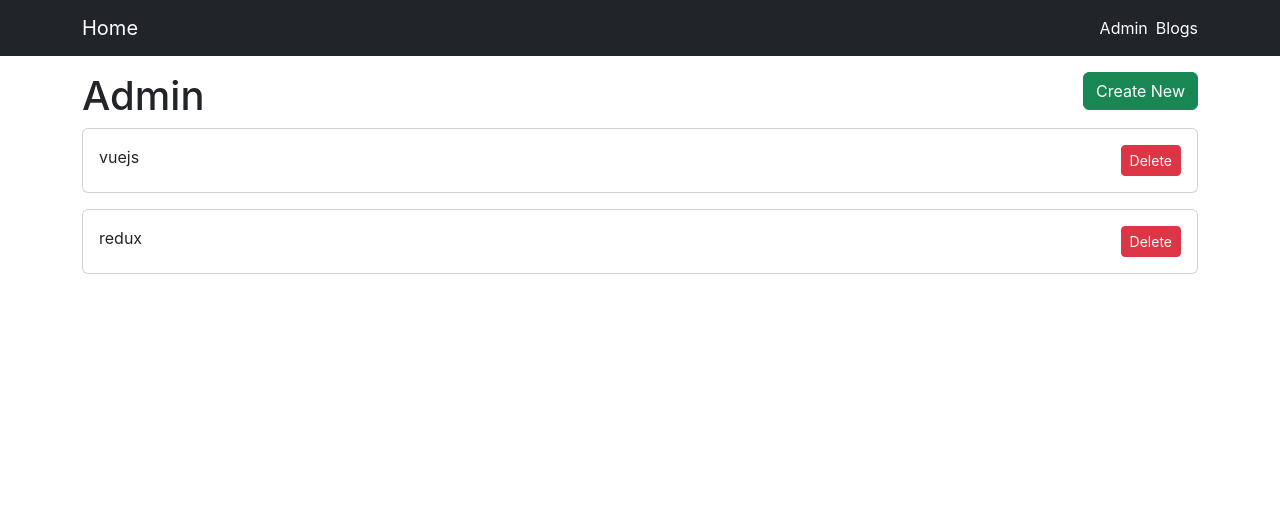
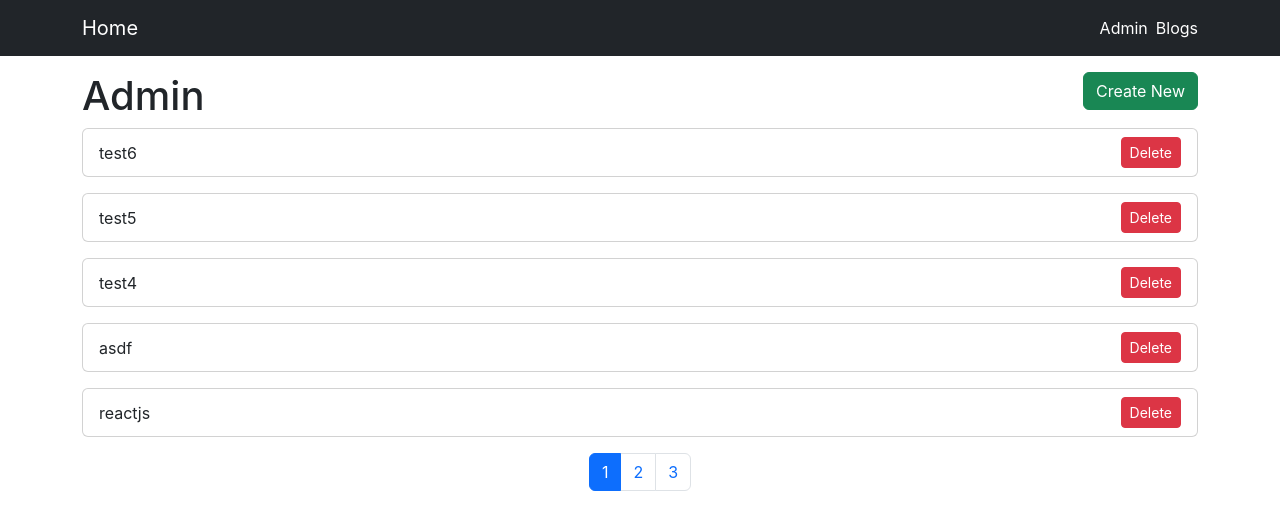
Before and after one commit to moxnox63/react-study, a React (Create React App) app in the folder simple-blog/: page /admin in a window 1280 px wide. Shown: the top 530 px of the page. Built offline with nearby package versions, Linux system fonts and the light colour scheme; data requests are answered from the project's data file.

Commit message:
[Blog] Pagination test

```diff
--- a/simple-blog/db.json
+++ b/simple-blog/db.json
@@ -13,6 +13,83 @@
       "createdAt": 1674399816548,
       "id": 4,
       "publish": true
+    },
+    {
+      "title": "redux2",
+      "body": "redux2",
+      "publish": true,
+      "createdAt": 1674403212911,
+      "id": 5
+    },
+    {
+      "title": "react",
+      "body": "react",
+      "publish": true,
+      "createdAt": 1674403219499,
+      "id": 6
+    },
+    {
+      "title": "recoil",
+      "body": "recoil",
+      "publish": true,
+      "createdAt": 1674403226808,
+      "id": 7
+    },
+    {
+      "title": "test",
+      "body": "test",
+      "publish": false,
+      "createdAt": 1674403232380,
+      "id": 8
+    },
+    {
+      "title": "test1",
+      "body": "test1",
+      "publish": true,
+      "createdAt": 1674403238889,
+      "id": 9
+    },
+    {
+      "title": "test2",
+      "body": "test2",
+      "publish": false,
+      "createdAt": 1674403249923,
+      "id": 10
+    },
+    {
+      "title": "reactjs",
+      "body": "111111",
+      "publish": true,
+      "createdAt": 1674403258992,
+      "id": 11
+    },
+    {
+      "title": "asdf",
+      "body": "asdf",
+      "publish": false,
+      "createdAt": 1674403266108,
+      "id": 12
+    },
+    {
+      "title": "test4",
+      "body": "test4",
+      "publish": false,
+      "createdAt": 1674403290338,
+      "id": 13
+    },
+    {
+      "title": "test5",
+      "body": "teset5",
+      "publish": false,
+      "createdAt": 1674403297069,
+      "id": 14
+    },
+    {
+      "title": "test6",
+      "body": "test6",
+      "publish": true,
+      "createdAt": 1674403302806,
+      "id": 15
     }
   ]
 }
--- a/simple-blog/src/components/BlogForm.js
+++ b/simple-blog/src/components/BlogForm.js
@@ -60,7 +60,7 @@
                 publish,
                 createdAt: Date.now()
             }).then(() => {
-                navigate("/blogs");
+                navigate("/admin");
             })
         }
     };
--- a/simple-blog/src/components/BlogList.js
+++ b/simple-blog/src/components/BlogList.js
@@ -1,21 +1,57 @@
 import axios from "axios";
-import { useState, useEffect } from "react";
-import { useNavigate } from "react-router-dom";
+import { useState, useEffect, useCallback } from "react";
+import { useLocation, useNavigate } from "react-router-dom";
 import Card from "../components/Card";
 import LoadingSpinner from "../components/LoadingSpinner";
 import { bool } from "prop-types";
+import Pagination from "./Pagination";
 
 const BlogList = ({ isAdmin }) => {
     const navigate = useNavigate();
+    const location = useLocation();
+    const params = new URLSearchParams(location.search);
+    const pageParam = params.get("page");
     const [posts, setPosts] = useState([]);
     const [loading, setLoading] = useState(true);
+    const [currentPage, setCurrentPage] = useState(1);
+    const [numberOfPosts, setNumberOfPosts] = useState(0);
+    const [numberOfPages, setNumberOfPages] = useState(0);
+    const limit = 5;
 
-    const getPosts = () => {
-        axios.get("http://localhost:3001/posts").then((res) => {
+    useEffect(() => {
+        setNumberOfPages(Math.ceil(numberOfPosts / limit));
+    }, [numberOfPosts]);
+
+    const onClickPageButton = (page) => {
+        navigate(`/admin?page=${page}`);
+        getPosts(page);
+    }
+
+    const getPosts = useCallback((page = 1) => {
+        let params = {
+            _page: page,
+            _limit: limit,
+            _sort: "id",
+            _order: "desc",
+        }
+
+        if (!isAdmin) {
+            params = { ...params, publish: true }
+        }
+
+        axios.get(`http://localhost:3001/posts`, {
+            params
+        }).then((res) => {
+            setNumberOfPosts(res.headers['x-total-count']);
             setPosts(res.data);
             setLoading(false); // 응답이 오면 로딩은 false!
         })
-    }
+    }, [isAdmin]);
+
+    useEffect(() => {
+        setCurrentPage(parseInt(pageParam) || 1);
+        getPosts(parseInt(pageParam) || 1);
+    }, [pageParam, getPosts])
 
     const deleteBlog = (e, id) => {
         e.stopPropagation(); // prevent event-bubbling
@@ -41,9 +77,8 @@
         return (<div>No blog posts found</div>)
     }
 
-    return posts.filter(post => {
-        return isAdmin || post.publish
-    }).map(post => { // 그 외에는 목록을 보여주는 함수 'renderBlogList'
+    const renderBlogList = () => {
+        return posts.map(post => { // 그 외에는 목록을 보여주는 함수 'renderBlogList'
             return (
                 // 컴포넌트 누르면 해당 포스트 id로 이동 ***
                 <Card key={post.id} title={post.title} onClick={() => { navigate(`/blogs/${post.id}`) }}>
@@ -54,8 +89,20 @@
                         </button>
                     </div> : null}
                 </Card>
+            );
+        })
+    }
+
+    return (
+        <div>
+            {renderBlogList()}
+            {numberOfPages > 1 && <Pagination
+                currentPage={currentPage}
+                numberOfPages={numberOfPages}
+                onClick={onClickPageButton}
+            />}
+        </div>
     )
-    })
 };
 
 BlogList.propTypes = {
--- a/simple-blog/src/components/Card.js
+++ b/simple-blog/src/components/Card.js
@@ -5,11 +5,9 @@
         <div
             onClick={onClick}
             className="card mb-3 cursor-pointer">
-            <div className="card-body">
-                <div className="d-flex justify-content-between">
-                    <div>{title}</div>
-                    {children && <div>{children}</div>}
-                </div>
+            <div className="card-body py-2 d-flex align-items-center">
+                <div className="flex-grow-1">{title}</div>
+                {children && <div>{children}</div>}
             </div>
         </div>
     )
--- /dev/null
+++ b/simple-blog/src/components/Pagination.js
@@ -0,0 +1,58 @@
+import propTypes from "prop-types";
+
+const Pagination = ({ currentPage, numberOfPages, onClick, limit }) => {
+    const currentSet = Math.ceil(currentPage / limit);
+    const lastSet = Math.ceil(numberOfPages / limit);
+    const startPage = limit * (currentSet - 1) + 1;
+    const numberOfPagesForSet = currentSet === lastSet ? numberOfPages % limit : limit;
+
+    return (
+        <nav aria-label="Page navigation example">
+            <ul className="pagination justify-content-center">
+                {currentSet !== 1 && <li className="page-item">
+                    <div className="page-link cursor-pointer" href="#"
+                        onClick={() => onClick(startPage - limit)}>
+                        Previous
+                    </div>
+                </li>}
+                {Array(numberOfPagesForSet).fill(startPage)
+                    .map((value, index) => value + index)
+                    .map((pageNumber) => {
+                        return <li
+                            key={pageNumber}
+                            className={`page-item ${currentPage === pageNumber ? 'active' : ''}`}
+                        >
+                            <div
+                                className="page-link cursor-pointer"
+                                onClick={() => {
+                                    onClick(pageNumber);
+                                }}
+                            >
+                                {pageNumber}
+                            </div>
+                        </li>
+                    })}
+                {currentSet !== lastSet && <li className="page-item">
+                    <div className="page-link cursor-pointer" href="#"
+                        onClick={() => onClick(startPage + limit)}>
+                        Next
+                    </div>
+                </li>}
+            </ul>
+        </nav>
+    )
+}
+
+Pagination.propTypes = {
+    currentPage: propTypes.number,
+    numberOfPages: propTypes.number.isRequired,
+    onClick: propTypes.func.isRequired,
+    limit: propTypes.number
+}
+
+Pagination.defaultProps = {
+    currentPage: 1,
+    limit: 5
+}
+
+export default Pagination;
```
Lines whose indentation alone changed are shown as unchanged.
